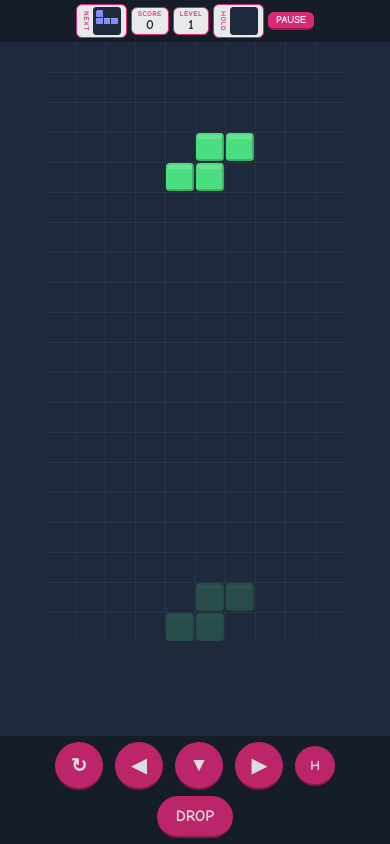
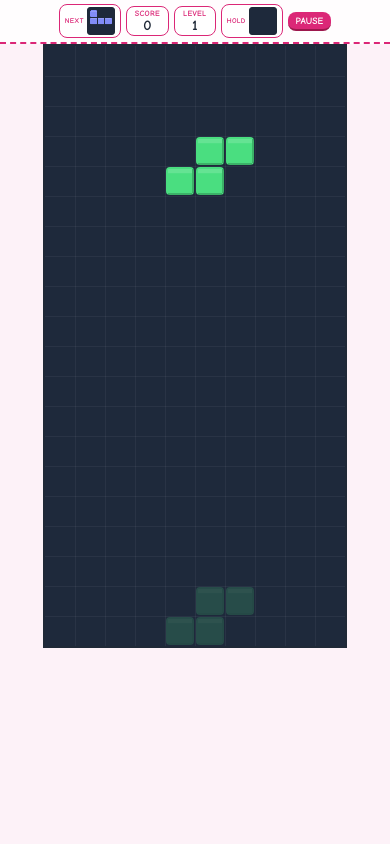
Before and after one commit to karol-public/loltetris, a plain HTML site: page index.html in a window 390 px wide. Both pictures are taken after a click on the button "I CAN HAS GAME?". Drawn offline with Linux system fonts and the light colour scheme.

Commit message:
Clean mobile UI: single header row, remove touch buttons, fix duplicate previews
- Single set of NEXT/HOLD canvases (no more duplicates)
- CSS display:contents on preview-section so boxes flow into header row on mobile
- Header: [NEXT ■] [SCORE] [LEVEL] [■ HOLD] [PAUSE] on one pink bar
- Remove touch controls entirely (swipe-only on mobile)
- Keep pink lolcat theme with dashed border accent
- Simplified JS: removed touch button setup, single canvas refs

Co-Authored-By: Claude Opus 4.6 <noreply@anthropic.com>

```diff
--- a/game.js
+++ b/game.js
@@ -352,7 +352,6 @@ class Input {
         this.lastSwipeTime = 0;
         this.setupListeners();
         this.setupSwipeControls();
-        this.setupTouchButtons();
     }
 
     setupListeners() {
@@ -423,8 +422,7 @@ class Input {
 
         const preventDefault = (e) => {
             if (e.target.id !== 'action-btn' && e.target.id !== 'restart-btn' &&
-                e.target.id !== 'resume-btn' && !e.target.closest('#reward-container') &&
-                !e.target.closest('#touch-controls')) {
+                e.target.id !== 'resume-btn' && !e.target.closest('#reward-container')) {
                 e.preventDefault();
             }
         };
@@ -443,26 +441,6 @@ class Input {
         }, { passive: false });
     }
 
-    setupTouchButtons() {
-        const buttons = {
-            'touch-left': () => this.game.move(-1),
-            'touch-right': () => this.game.move(1),
-            'touch-rotate': () => this.game.rotate(),
-            'touch-drop': () => this.game.hardDrop(),
-            'touch-down': () => this.game.drop(),
-            'touch-hold': () => this.game.hold()
-        };
-
-        for (const [id, action] of Object.entries(buttons)) {
-            const btn = document.getElementById(id);
-            if (btn) {
-                btn.addEventListener('touchstart', (e) => {
-                    e.preventDefault();
-                    action();
-                }, { passive: false });
-            }
-        }
-    }
 }
 
 // Game
@@ -490,14 +468,8 @@ class Game {
         this.resumeBtn = document.getElementById('resume-btn');
 
         this.rewardContainer = document.getElementById('reward-container');
-        this.previewCanvases = [
-            document.getElementById('preview-canvas'),
-            document.getElementById('preview-canvas-desktop')
-        ].filter(Boolean);
-        this.holdCanvases = [
-            document.getElementById('hold-canvas'),
-            document.getElementById('hold-canvas-desktop')
-        ].filter(Boolean);
+        this.previewCanvas = document.getElementById('preview-canvas');
+        this.holdCanvas = document.getElementById('hold-canvas');
 
         // Game state
         this.score = 0;
@@ -548,16 +520,14 @@ class Game {
 
     resize() {
         const gameInfo = document.querySelector('.game-info');
-        const touchControls = document.getElementById('touch-controls');
         const isMobile = window.matchMedia('(max-width: 768px), (hover: none) and (pointer: coarse)').matches;
 
         let availableHeight, availableWidth;
 
         if (isMobile) {
             const headerH = gameInfo ? gameInfo.offsetHeight : 0;
-            const touchH = touchControls ? touchControls.offsetHeight : 0;
-            availableHeight = window.innerHeight - headerH - touchH - 16;
-            availableWidth = window.innerWidth - 16;
+            availableHeight = window.innerHeight - headerH - 8;
+            availableWidth = window.innerWidth - 8;
         } else {
             const sidebarW = gameInfo ? gameInfo.offsetWidth : 0;
             availableHeight = window.innerHeight - 120;
@@ -640,7 +610,7 @@ class Game {
         this.updateActionButton();
 
         // Clear hold canvas
-        for (const c of this.holdCanvases) this.renderer.drawPreview(c, null);
+        if (this.holdCanvas) this.renderer.drawPreview(this.holdCanvas, null);
 
         // Generate first next piece and spawn
         this.nextTetromino = getRandomTetromino();
@@ -688,7 +658,7 @@ class Game {
         this.canHold = true;
 
         // Update preview
-        for (const c of this.previewCanvases) this.renderer.drawPreview(c, this.nextTetromino);
+        if (this.previewCanvas) this.renderer.drawPreview(this.previewCanvas, this.nextTetromino);
 
         if (!this.grid.isValidPosition(this.activeTetromino)) {
             this.gameOver();
@@ -788,13 +758,13 @@ class Game {
             this.nextTetromino = getRandomTetromino();
             this.activeTetromino.x = Math.floor(this.grid.width / 2) - Math.floor(this.activeTetromino.matrix[0].length / 2);
             this.activeTetromino.y = 0;
-            for (const c of this.previewCanvases) this.renderer.drawPreview(c, this.nextTetromino);
+            if (this.previewCanvas) this.renderer.drawPreview(this.previewCanvas, this.nextTetromino);
         }
 
         this.holdTetromino = new Tetromino(currentKey);
         this.lockTimer = this.lockDelay;
 
-        for (const c of this.holdCanvases) this.renderer.drawPreview(c, this.holdTetromino);
+        if (this.holdCanvas) this.renderer.drawPreview(this.holdCanvas, this.holdTetromino);
 
         if (!this.grid.isValidPosition(this.activeTetromino)) {
             this.gameOver();
--- a/index.html
+++ b/index.html
@@ -13,10 +13,6 @@
         <div class="game-container">
             <div class="game-info">
                 <h1>LOL<br>TETRIS</h1>
-                <div class="preview-box">
-                    <div class="score-label">NEXT</div>
-                    <canvas id="preview-canvas" width="100" height="100"></canvas>
-                </div>
                 <div class="score-board">
                     <div class="score-label">SCORE</div>
                     <div id="score">0</div>
@@ -29,18 +25,14 @@
                     <div class="score-label">BEST</div>
                     <div id="high-score">0</div>
                 </div>
-                <div class="preview-box">
-                    <div class="score-label">HOLD</div>
-                    <canvas id="hold-canvas" width="100" height="100"></canvas>
-                </div>
                 <div class="preview-section">
                     <div class="preview-box">
                         <div class="score-label">NEXT</div>
-                        <canvas id="preview-canvas-desktop" width="100" height="100"></canvas>
+                        <canvas id="preview-canvas" width="100" height="100"></canvas>
                     </div>
                     <div class="preview-box">
                         <div class="score-label">HOLD</div>
-                        <canvas id="hold-canvas-desktop" width="100" height="100"></canvas>
+                        <canvas id="hold-canvas" width="100" height="100"></canvas>
                     </div>
                 </div>
                 <div class="controls-info">
@@ -71,20 +63,6 @@
                 <button id="resume-btn">RESUME PLZ</button>
             </div>
         </div>
-
-        <!-- Touch Controls -->
-        <div id="touch-controls">
-            <div class="touch-row">
-                <button id="touch-rotate" class="touch-btn" aria-label="Rotate">&#x21BB;</button>
-                <button id="touch-left" class="touch-btn" aria-label="Move Left">&#x25C0;</button>
-                <button id="touch-down" class="touch-btn" aria-label="Soft Drop">&#x25BC;</button>
-                <button id="touch-right" class="touch-btn" aria-label="Move Right">&#x25B6;</button>
-                <button id="touch-hold" class="touch-btn touch-btn-small" aria-label="Hold">H</button>
-            </div>
-            <div class="touch-row">
-                <button id="touch-drop" class="touch-btn touch-btn-wide" aria-label="Hard Drop">DROP</button>
-            </div>
-        </div>
     </div>
     <script src="game.js"></script>
 </body>
--- a/style.css
+++ b/style.css
@@ -116,11 +116,6 @@ h1 {
     border: 2px solid #1f2937;
     width: 80px;
     height: 80px;
-}
-
-/* On desktop, hide the mobile-only inline preview/hold boxes (direct children, not inside .preview-section) */
-.game-info > .preview-box {
-    display: none;
 }
 
 .controls-info {
@@ -287,19 +282,12 @@ canvas#game-canvas.shake {
     animation: shake 0.3s ease-in-out;
 }
 
-/* Touch Controls - hidden on desktop */
-#touch-controls {
-    display: none;
-}
-
-/* ===== MOBILE (portrait) ===== */
+/* ===== MOBILE ===== */
 @media (max-width: 768px),
 (hover: none) and (pointer: coarse) {
     body {
         padding: 0;
         align-items: stretch;
-        background-image: none;
-        background-color: var(--grid-color);
     }
 
     #app {
@@ -323,83 +311,72 @@ canvas#game-canvas.shake {
         border-radius: 0;
         box-shadow: none;
         gap: 0;
-        background: var(--grid-color);
+        background: var(--bg-color);
     }
 
-    /* ---- Single header row: [NEXT] [SCORE] [LEVEL] [HOLD] [PAUSE] ---- */
+    /* Single compact header row */
     .game-info {
         flex-direction: row;
         flex-wrap: nowrap;
         justify-content: center;
         align-items: center;
         width: 100%;
-        padding: 4px 6px;
+        padding: 4px 8px;
         min-width: 0;
-        gap: 4px;
-        background: rgba(0, 0, 0, 0.3);
-        border-radius: 0;
+        gap: 5px;
+        background: rgba(255, 255, 255, 0.85);
+        border-bottom: 2px dashed var(--accent-color);
     }
 
-    h1 {
-        display: none;
+    /* Hide these on mobile */
+    h1 { display: none; }
+    .high-score-board { display: none; }
+    .controls-info { display: none; }
+
+    /* Preview-section becomes transparent so its children flow into the header row */
+    .preview-section {
+        display: contents;
     }
 
+    /* Compact score boards */
     .score-board {
-        padding: 2px 6px;
-        border-radius: 6px;
+        padding: 2px 8px;
+        border-radius: 8px;
         border-width: 1.5px;
         min-width: 0;
-        flex: 0 1 auto;
-        background: rgba(255, 255, 255, 0.9);
     }
 
     .score-label {
-        font-size: 0.45rem;
+        font-size: 0.5rem;
         margin-bottom: 0;
-        letter-spacing: 0.5px;
+        letter-spacing: 0.3px;
     }
 
     #score,
     #level,
     #high-score {
-        font-size: 0.85rem;
+        font-size: 0.9rem;
         line-height: 1.1;
     }
 
-    /* Hide best score and desktop preview section on mobile */
-    .high-score-board {
-        display: none;
-    }
-
-    .preview-section {
-        display: none;
-    }
-
-    .controls-info {
-        display: none;
-    }
-
-    /* Show inline NEXT and HOLD boxes on mobile */
-    .game-info > .preview-box {
+    /* Preview boxes: tiny inline with label beside canvas */
+    .preview-box {
+        flex: 0 0 auto;
         display: flex;
         align-items: center;
         gap: 3px;
         padding: 2px 5px;
-        border-radius: 6px;
+        border-radius: 8px;
         border-width: 1.5px;
-        flex: 0 0 auto;
-        background: rgba(255, 255, 255, 0.9);
+        background: #fff;
     }
 
-    .game-info > .preview-box .score-label {
+    .preview-box .score-label {
         font-size: 0.45rem;
         margin: 0;
-        writing-mode: vertical-lr;
-        text-orientation: mixed;
-        letter-spacing: 0.5px;
     }
 
-    .game-info > .preview-box canvas {
+    .preview-box canvas {
         width: 28px;
         height: 28px;
         margin: 0;
@@ -407,75 +384,31 @@ canvas#game-canvas.shake {
         border-radius: 3px;
     }
 
+    /* Reorder: NEXT first, HOLD last */
+    .preview-box:first-child { order: -1; }
+    .preview-box:last-child { order: 10; }
+
+    /* Tiny pause/play button */
     #action-btn {
-        padding: 2px 8px;
-        font-size: 0.65rem;
+        padding: 3px 8px;
+        font-size: 0.6rem;
         min-height: auto;
         white-space: nowrap;
         flex-shrink: 0;
-        border-radius: 6px;
+        border-radius: 8px;
         border-bottom-width: 2px;
         width: auto;
         margin: 0;
+        order: 20;
     }
 
-    /* ---- Canvas fills the space ---- */
+    /* Canvas: centered, no border for a cleaner look */
     canvas#game-canvas {
         display: block;
         margin: 0 auto;
         flex-shrink: 0;
-        border-width: 0;
+        border-width: 2px;
         border-radius: 0;
-    }
-
-    /* ---- Touch controls: 2 rows ---- */
-    #touch-controls {
-        display: flex;
-        flex-direction: column;
-        align-items: center;
-        gap: 6px;
-        padding: 6px 12px;
-        padding-bottom: max(6px, env(safe-area-inset-bottom));
-        flex-shrink: 0;
-        background: rgba(0, 0, 0, 0.3);
-    }
-
-    .touch-row {
-        display: flex;
-        gap: 12px;
-        justify-content: center;
-        align-items: center;
-    }
-
-    .touch-btn {
-        width: 48px;
-        height: 48px;
-        border-radius: 50%;
-        font-size: 1.2rem;
-        display: flex;
-        justify-content: center;
-        align-items: center;
-        padding: 0;
-        border-bottom-width: 2px;
-        -webkit-tap-highlight-color: transparent;
-        user-select: none;
-        touch-action: manipulation;
-        opacity: 0.85;
-    }
-
-    .touch-btn-small {
-        width: 40px;
-        height: 40px;
-        font-size: 0.85rem;
-    }
-
-    .touch-btn-wide {
-        width: 100%;
-        max-width: 280px;
-        height: 42px;
-        border-radius: 1.5rem;
-        padding: 0 1.2rem;
-        font-size: 1rem;
     }
 }
 
@@ -483,8 +416,6 @@ canvas#game-canvas.shake {
 @media (max-height: 500px) and (orientation: landscape) {
     #app {
         flex-direction: row;
-        height: 100vh;
-        height: 100dvh;
     }
 
     .game-container {
@@ -497,63 +428,27 @@ canvas#game-canvas.shake {
     .game-info {
         flex-direction: column;
         flex-wrap: nowrap;
-        min-width: 70px;
-        max-width: 90px;
-        gap: 3px;
+        min-width: 80px;
+        max-width: 100px;
+        gap: 4px;
         padding: 4px;
-        background: transparent;
+        border-bottom: none;
+        border-right: 2px dashed var(--accent-color);
+        background: rgba(255, 255, 255, 0.85);
     }
 
-    h1 {
-        display: block;
-        font-size: 0.8rem;
+    .preview-section {
+        display: flex;
+        flex-direction: column;
+        gap: 4px;
     }
 
-    .game-info > .preview-box {
+    .preview-box {
         flex-direction: column;
     }
 
-    .game-info > .preview-box .score-label {
-        writing-mode: horizontal-tb;
-    }
-
-    .game-info > .preview-box canvas {
+    .preview-box canvas {
         width: 30px;
         height: 30px;
     }
-
-    #touch-controls {
-        flex-direction: column;
-        padding: 4px;
-        padding-right: max(4px, env(safe-area-inset-right));
-        justify-content: center;
-        height: 100%;
-        gap: 4px;
-    }
-
-    .touch-row {
-        flex-direction: column;
-        gap: 6px;
-    }
-
-    .touch-btn {
-        width: 42px;
-        height: 42px;
-        font-size: 1rem;
-    }
-
-    .touch-btn-small {
-        width: 36px;
-        height: 36px;
-        font-size: 0.8rem;
-    }
-
-    .touch-btn-wide {
-        width: 42px;
-        max-width: none;
-        height: 42px;
-        border-radius: 50%;
-        padding: 0;
-        font-size: 0.6rem;
-    }
 }
```
